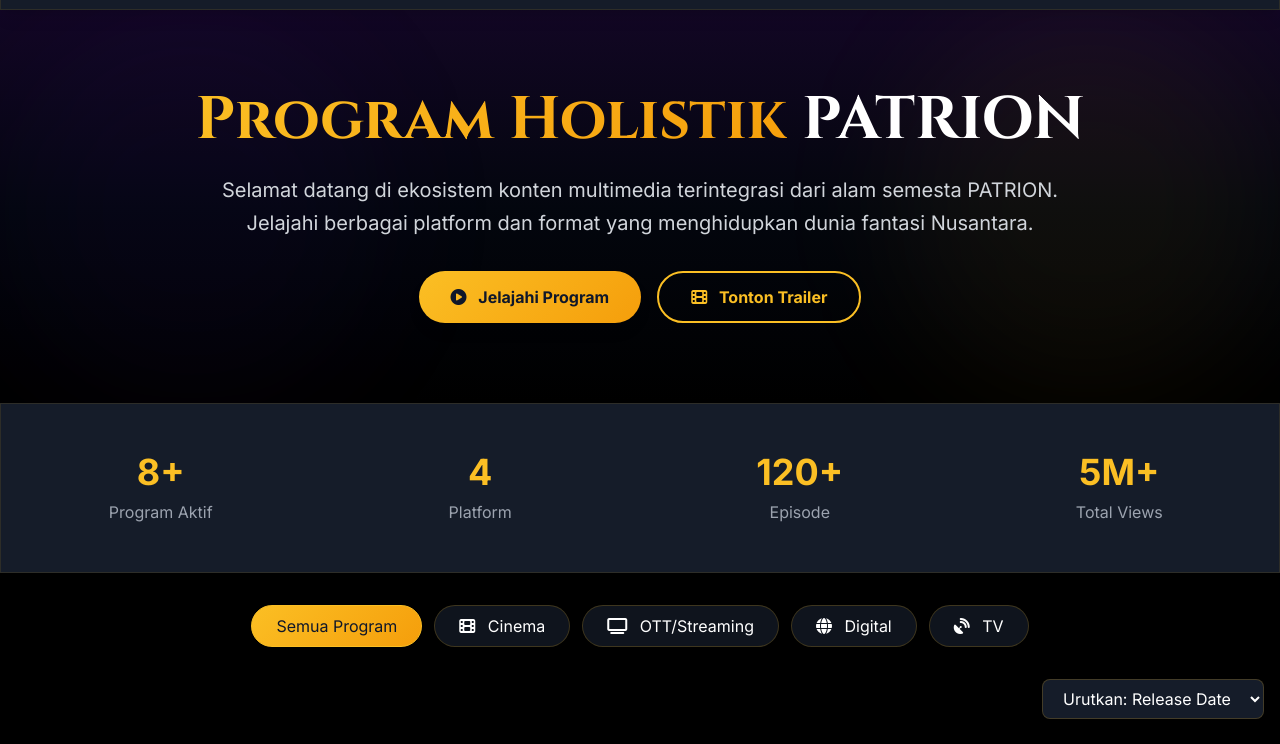
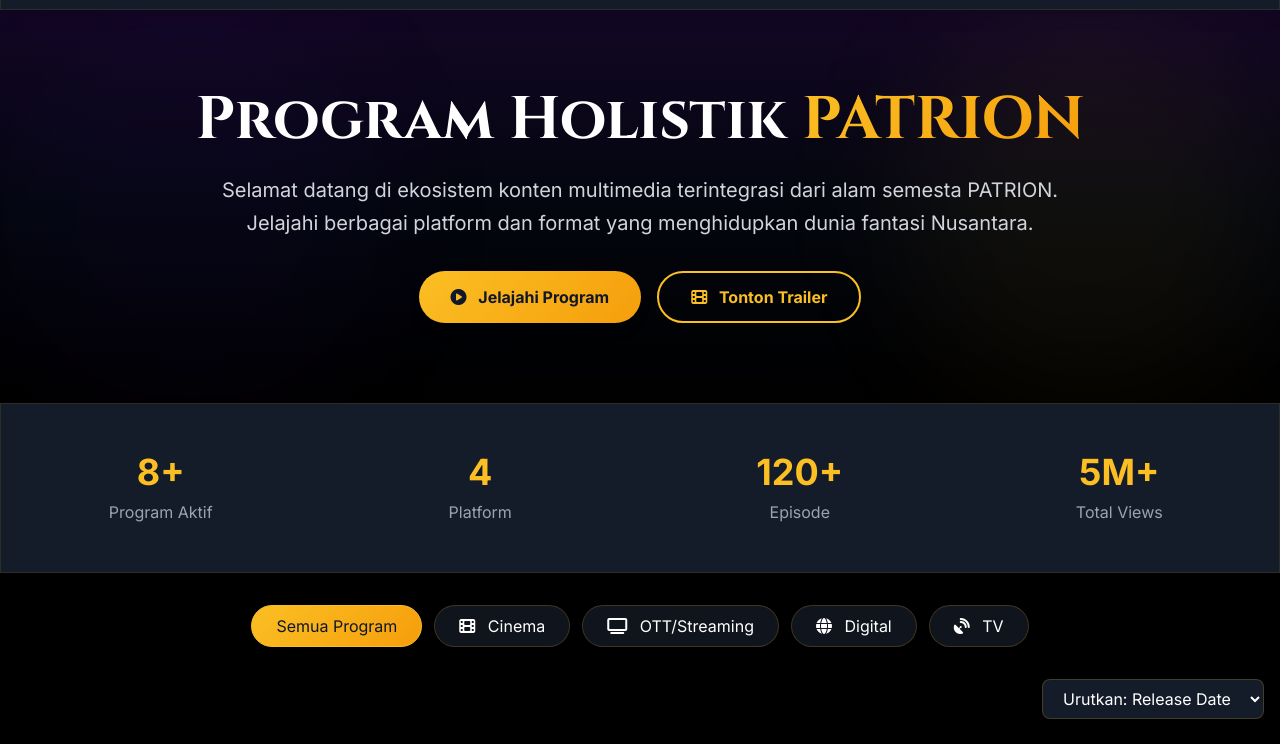
Before and after one commit to GrahadiM/web-patrion, a plain HTML site: page program.html in a window 1280 px wide. Shown: the part 56-800 px from the top of the page. Drawn offline with nearby package versions, Linux system fonts and the light colour scheme.

Commit message:
update any pages

```diff
--- a/program.html
+++ b/program.html
@@ -301,7 +301,7 @@
         <div class="container mx-auto px-4 relative z-10">
             <div class="max-w-4xl mx-auto text-center">
                 <h1 class="fantasy-font text-5xl md:text-6xl font-bold text-white mb-6">
-                    <span class="gold-text">Program Holistik</span> PATRION
+                    Program Holistik <span class="gold-text">PATRION</span>
                 </h1>
 
                 <p class="text-xl text-gray-300 mb-8 leading-relaxed">
```
